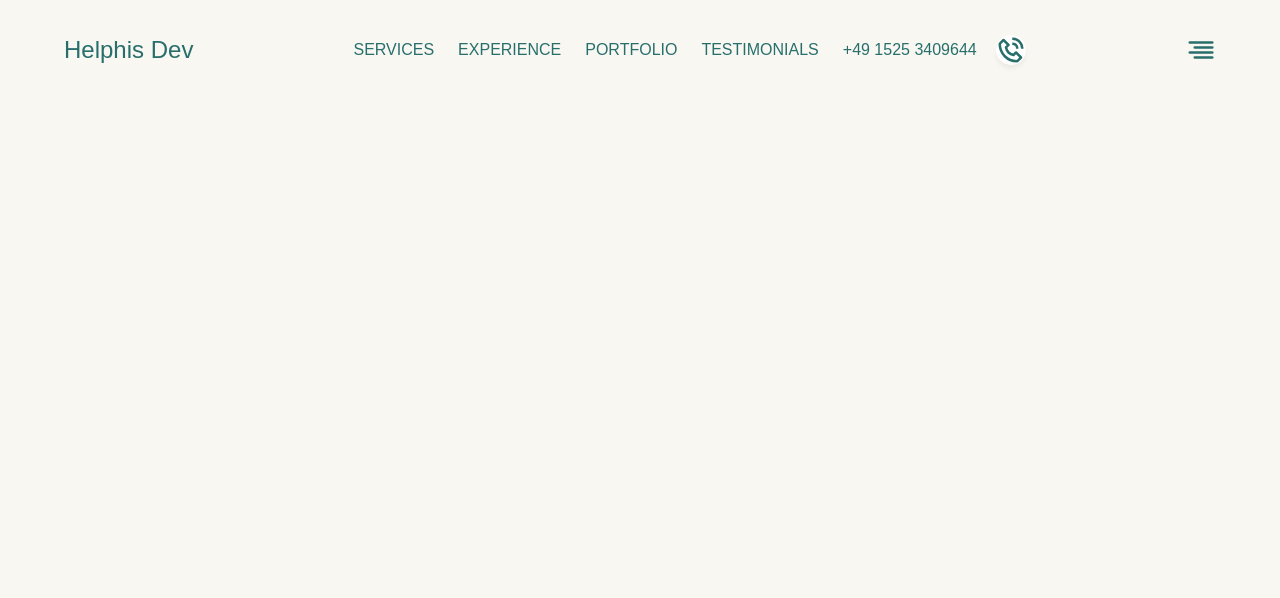
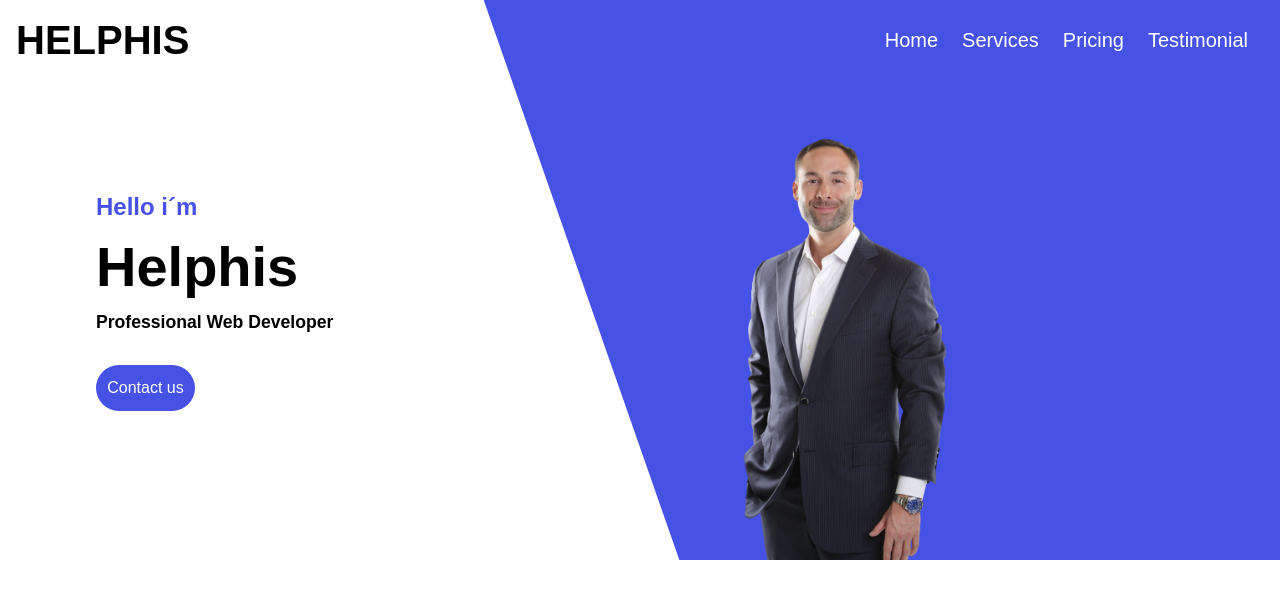
Before and after one commit to Santiscano/Helphis-Portfolio, a React (Vite) app: page / in a window 1280 px wide. Shown: the top 598 px of the page. Built offline with nearby package versions, Linux system fonts and the light colour scheme; a web font is replaced by a local one.

Commit message:
build: version 1 header, navbar

```diff
--- a/src/App.tsx
+++ b/src/App.tsx
@@ -1,9 +1,9 @@
 import { useState } from "react";
 import "./App.css";
-// import Navbar from "./modules/Navbar";
-// import Headers from "./modules/Headers";
-// import Portfolio from "./modules/Portfolio";
-// import Navbar2 from "./modules/Navbar2";
+import Navbar from "./modules/Navbar";
+import Headers from "./modules/Headers";
+import Portfolio from "./modules/Portfolio";
+import Navbar2 from "./modules/Navbar2";
 import Header from "./modules/Header";
 import css from "./sass/app.module.scss";
 
@@ -11,19 +11,19 @@
   return (
     <div className="app">
       {/* <Navbar /> */}
-      {/* <div className="app__header-navbar"> */}
-      {/* <Navbar2 /> */}
-      {/* <Headers /> */}
-      {/* </div> */}
+      <div className="app__header-navbar">
+        <Navbar2 />
+        <Headers />
+      </div>
       {/* <header className="aqui">hola mundo</header> */}
       {/* <Portfolio /> */}
       {/* <FeaturesBenefits/> */}
       {/* <Price/> */}
       {/* <FAQs/> */}
       {/* <Footer/> */}
-      <div className={`bg-primary ${css.container}`}>
+      {/* <div className={`bg-primary ${css.container}`}>
         <Header />
-      </div>
+      </div> */}
     </div>
   );
 }
--- a/src/sass/global.scss
+++ b/src/sass/global.scss
@@ -94,7 +94,7 @@
 
 .flexStart {
   display: flex;
-  justify-content: start;
+  justify-content: flex start;
   align-items: center;
 }
 
```
